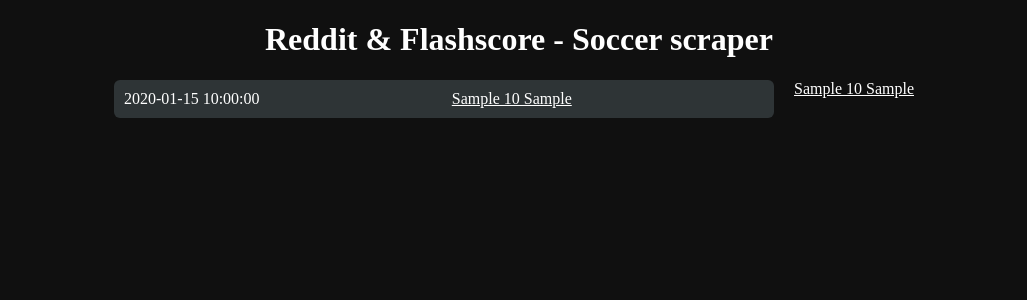
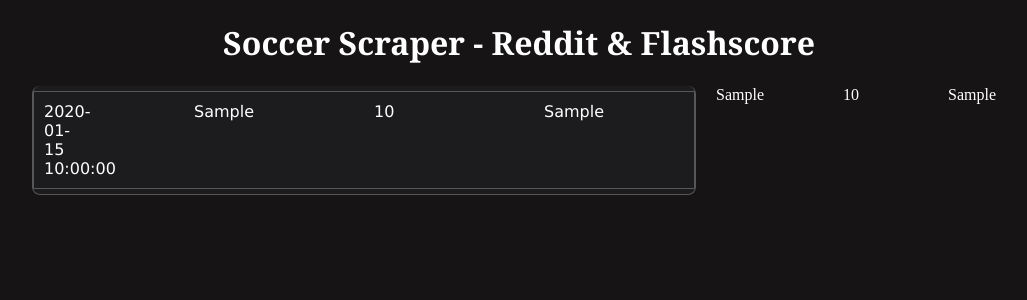
Before and after one commit to irekniedzialkowski/soccer_scaper, a Python web app: template soccer_scraper/templates/soccer_scraper.html in a window 1280 px wide. Shown: the top 300 px of the page, without its empty margins (121-1148 px from the left). Run offline with Jinja, Linux system fonts and the light colour scheme; the template is opened without the code that fills it: most values are stand-ins (such as "Sample title", 1, 10 or a date in 2020).

Commit message:
Improving design of the site

```diff
--- a/soccer_scraper/app.py
+++ b/soccer_scraper/app.py
@@ -79,12 +79,13 @@ def home(day, reload=True):
     except:
         print("There was an error when adding to a flashscore table... ")
 
-    day=today_add(day)
-    results = Match.query.filter_by(day=day)
+    date_day=today_add(day)
+    results = Match.query.filter_by(day=date_day)
 
     return render_template("soccer_scraper.html",
                            results=results,
                            videos=Videos,
+                           day=day,
                            asc = asc,
                            re=re)
 
--- a/soccer_scraper/reddit_search.py
+++ b/soccer_scraper/reddit_search.py
@@ -34,4 +34,4 @@ def map_videos(reddit_media, results,vectorizer, df, day = 0):
     return(reddit_media)
 
 # reddit_media.loc[~reddit_media['match_id'].isnull(), ]
-# reddit_media.loc[reddit_media['similarity']>0, ]
+# reddit_media.loc[reddit_media['similarity']>0, ] - -
--- a/soccer_scraper/static/styles/soccer_scraper.css
+++ b/soccer_scraper/static/styles/soccer_scraper.css
@@ -1,5 +1,5 @@
 body {
-  background: #101010;
+  background: #161414;
 }
 
 div {
@@ -8,6 +8,22 @@ div {
 
 .box_wrapper {
   flex-direction: column;
+  /* background: #2e3436; */
+  background: #1c1c1e;
+  /* border-left-style: solid;
+  border-right-style: solid;
+
+  border-width: 0.01cm; */
+  border-radius: 8px;
+  /* border-style: dashed; */
+  padding-top:5px;
+  padding-bottom: 5px;
+  border-color: rgb(87, 87, 87);
+  border-left-style: solid;
+  border-right-style: solid;
+  border-bottom-style:solid;
+  border-width: 0.001cm;
+
 }
 
 .wrapper {
@@ -16,20 +32,51 @@ div {
   flex-direction: row;
   justify-content: center;
   margin:0 auto;
+  /* border-style: dotted; */
 }
 
 .aside{
       float: right;
-      width: auto;
       color: #fff;
       margin-right: 10px;
       padding-left: 20px;
       position: sticky;
       top: 10px;
-  }
+      /* border-style: dotted; */
+      width:280px;
+    }
+.aside_match {
+  margin: auto;
+  overflow: auto;
+  width: 280px;
+}
+
+.aside_match .home_team {
+  float:left;
+  width: 120px;
+  text-align: left;
+  flex-direction: column;
+  /* border-style: dotted; */
+}
+
+.aside_match .score {
+  display: inline-block;
+  text-align: center;
+  width:30px;
+  /* border-style: dotted; */
+
+}
+
+.aside_match .away_team {
+  float:right;
+  text-align: right;
+  width:100;
+  /* border-style: dotted; */
+
+}
 
 
-@media (max-width: 760px) {
+@media (max-width: 950px) {
    .aside {
       display: none;
    }
@@ -41,26 +88,111 @@ element.style {
 
 .title {
   color: #fff;
+  font-family:Cambria, Cochin, Georgia, Times, 'Times New Roman', serif;
+  /* border-style: dashed; */
+  /* width:1053px;
+  margin:0 auto;
+  padding-left:5px;
+  padding-bottom: 10px; */
+
+  /* justify-content: center; */
   text-align: center;
+
+}
+
+.match_wrapper{
+  /* border-style: solid; */
+  /* border-bottom-style: solid; */
+  /* border-color: rgba(255, 255, 255, 0.479); */
+  /* border-bottom-color: rgba(255, 255, 255, 0.479); */
+  /* border-width: 0.01cm; */
+  /* border-color: #fff;
+  border-style: solid;
+  border-width: 0.001cm; */
+
+
+}
+
+.video_wrapper {
+  background: #242121;
 }
 
 .box {
-  background: #2e3436;
   margin: auto;
-  margin-bottom: 10px;
+  border-style: solid;
+  border-width: 0.001cm;
+  border-color: rgb(27, 26, 26);
   width: 640px;
-  padding:10px;
-  border-radius: 6px;
+  padding-top:10px;
+  padding-bottom:10px;
+  padding-left:10px;
+  padding-right:10px;
   color: #fff;
   text-align: center;
   min-width: 0;
+  font-family: Verdana, Geneva, Tahoma, sans-serif;
+  overflow: auto;
+  border-color: rgb(87, 87, 87);
+  border-bottom-style: solid;
+  border-top-style: solid;
+  border-width: 0.001cm;
+
 }
 
 .box .time {
-  float: left
+  float: left;
+  width : 0px;
+  padding-right: 150px;
+}
+
+.box .home_team {
+  float:left;
+  width: 150px;
+  text-align: left;
+  flex-direction: column;
+  /* border-style: dotted; */
+}
+
+.box .score {
+  display: inline-block;
+  text-align: left;
+  width:50px;
+  /* border-style: dotted; */
+
+}
+.box .away_team {
+  float:right;
+  text-align: right;
+  width:150px;
+  padding-right:80px;
+  /* border-style: dotted; */
+
 }
 
 .url {
   color: #fff;
   text-align: center;
+  font-family: Verdana, Geneva, Tahoma, sans-serif;
+  padding-top:5px;
 }
+
+.link_class {
+  display: block;
+  width:100%;
+  height:100%;
+}
+
+a:link {
+  text-decoration: none;
+  color: #fff;
+}
+
+a:visited {
+  text-decoration: none;
+  color: #fff;
+
+}
+
+a:hover {
+  color: hotpink;
+}
--- a/soccer_scraper/templates/soccer_scraper.html
+++ b/soccer_scraper/templates/soccer_scraper.html
@@ -3,14 +3,14 @@
 
 <head>
   <meta name="referrer" content="no-referrer" />
-  <style>
+  <!-- <style>
    a { color: #fff; } /* CSS link color */
- </style>
+ </style> -->
   <title> Soccer scraper </title>
   <link rel="stylesheet" type= "text/css" href= "{{ url_for('static',filename='styles/soccer_scraper.css') }}" />
   </head>
   <body>
-    <h1 class="title">Reddit & Flashscore - Soccer scraper</h1>
+    <h1 class="title">Soccer Scraper - Reddit & Flashscore </h1>
 
       <div class = "wrapper", style="max-width: 100%">
 
@@ -18,12 +18,17 @@
           {% for result in results %}
 
         <div id="{{result.match_id}}">
+          <div class = "match_wrapper">
             <div class="box">
               <div class="time">
                 {{result.time}}
               </div>
-              <a href="http://www.flashscore.com{{result.match_id}}" target="_blank" >{{result.home_team}} {{result.score}} {{result.away_team}}</a>
+              <a class="link_class" href="http://www.flashscore.com{{result.match_id}}" target="_blank" >
+                <div class="home_team"> {{result.home_team}} </div>
+                <div class="score"> {{result.score}} </div>
+                <div class="away_team">{{result.away_team}}</div></a>
             </div>
+            <div class="video_wrapper">
             {% for video in videos.query.filter_by(match_id=result.match_id).order_by(asc(videos.creation_date)) %}
             <div class = "url">
               <a href="{{video.reddit_url}}" target="_blank"  >{{video.title}}</a>
@@ -62,8 +67,10 @@
               <!-- </video> -->
             </div>
             {% endfor %}
+          </div>
         </div>
-        {% endfor %}
+      </div>
+      {% endfor %}
 
         </div>
 
@@ -71,12 +78,17 @@
 
           <div class="aside">
             {% for result in results %}
+            <div class = "aside_match">
 
-              <a href="{{url_for('.home', day=day, reload=False,_anchor=result.match_id)}}">{{result.home_team}} {{result.score}} {{result.away_team}}</a>
+              <a href="{{url_for('.home', day=day, reload=False,_anchor=result.match_id)}}">
+                <div class="home_team"> {{result.home_team}} </div>
+                <div class="score"> {{result.score}} </div>
+                <div class="away_team">{{result.away_team}}</div></a>
               <br />
 
               {% endfor %}
 
+            </div>
 
 
           </div>
--- a/soccer_scraper/update_db.py
+++ b/soccer_scraper/update_db.py
@@ -85,4 +85,4 @@ def update_match_db(day, db, Match):
 
 
 if __name__ == '__main__':
-        update_videos_db(day=0, db=db, Videos=Videos, RedditPosts=RedditPosts, Match=Match)
+        update_videos_db(day=-1, db=db, Videos=Videos, RedditPosts=RedditPosts, Match=Match)
```
